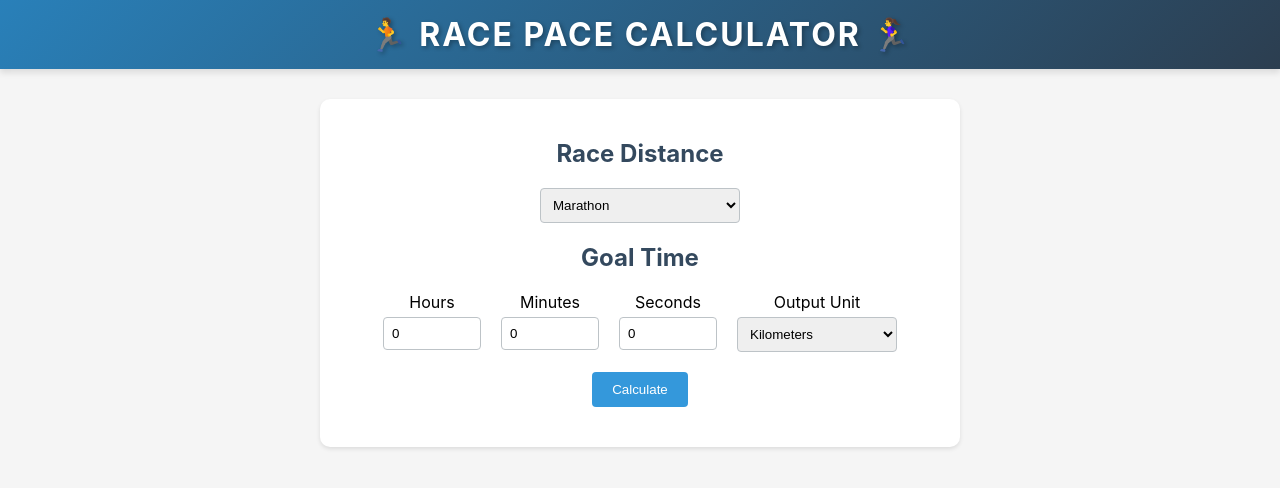
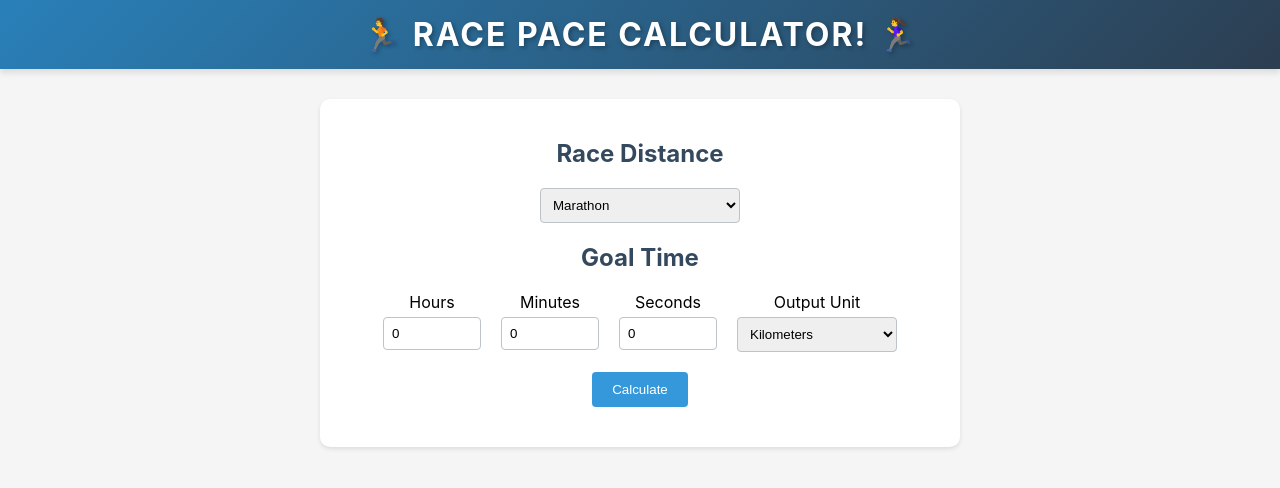
Before and after one commit to Aaron-ClaytonDD/running_calc, a React (Create React App) app: page / in a window 1280 px wide. Shown: the top 488 px of the page. Built offline with nearby package versions, Linux system fonts and the light colour scheme.

Commit message:
adding exclamation mark

```diff
--- a/src/App.js
+++ b/src/App.js
@@ -100,7 +100,7 @@ function App() {
           letterSpacing: '2px',
           textShadow: '2px 2px 4px rgba(0,0,0,0.3)'
         }}>
-          🏃 Race Pace Calculator 🏃‍♀️
+          🏃 Race Pace Calculator! 🏃‍♀️
         </h1>
       </div>
 
```
Also changed, not shown: package.json (+7 -1 lines), 1 other file (tests, documents, lock files or other folders).
